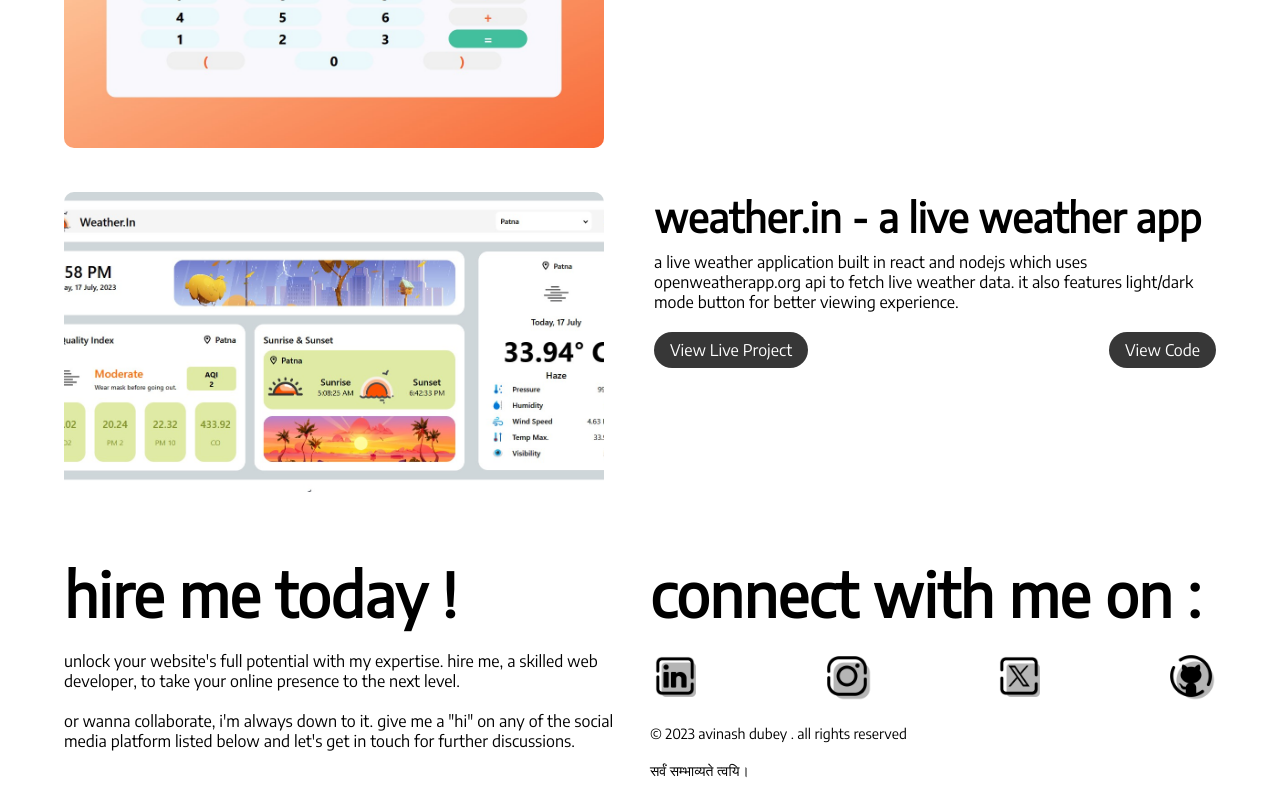
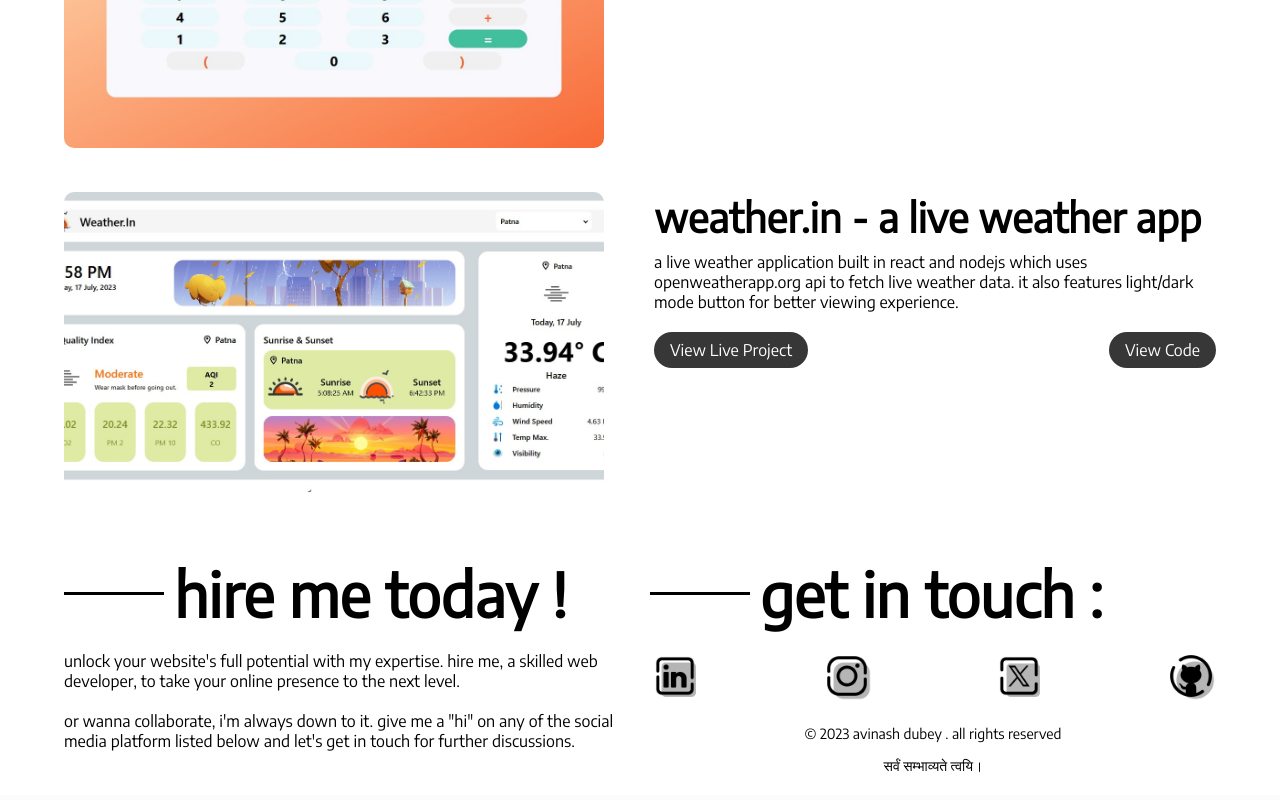
Before and after one commit to avinasdube/portfolio-avinasdube, a React (Create React App) app: page / in a window 1280 px wide. Shown: the part 1182-1982 px from the top of the page. Built offline with nearby package versions, Linux system fonts and the light colour scheme; a web font is replaced by a local one.

Commit message:
[enhancement]: enhanced footer ui

```diff
--- a/src/App.js
+++ b/src/App.js
@@ -24,7 +24,7 @@ function App() {
     setLoading(true);
     setTimeout(() => {
       setLoading(false);
-    }, 3145);
+    }, 1200);
   }, []);
 
   return (
--- a/src/components/FooterSection/FooterSection.jsx
+++ b/src/components/FooterSection/FooterSection.jsx
@@ -12,7 +12,7 @@ const FooterSection = () => {
           <div className='bottom' id='btm'>
             <div className='bottomleft'>
               <div className='hiremeHead' id='hrmhd'>
-                <span className='span'></span>hire me today !
+                <span></span>hire me today !
               </div>
               <div className='hiremeDesc' id='hrmdsk'>
                 unlock your website's full potential with my expertise. hire me,
@@ -25,8 +25,8 @@ const FooterSection = () => {
             </div>
 
             <div className='bottomright' id='btmrght'>
-              <div className='connectHead' >
-                <span></span>connect with me on :
+              <div className='connectHead' id='cncthd'>
+                <span></span>get in touch :
               </div>
               <div className='connectLogo' id='contlgo'>
                 <a href='https://www.linkedin.com/in/avinasdube/'><img src={linkedin} alt=''></img></a>
--- a/src/components/FooterSection/FooterSection.scss
+++ b/src/components/FooterSection/FooterSection.scss
@@ -23,10 +23,14 @@ footer {
             gap: 20px;
 
             .hiremeHead {
-                span{
-                    background-color: saddlebrown;
-                    width: 40px;
-                    height: 40px;
+                display: flex;
+                align-items: center;
+
+                span {
+                    background-color: black;
+                    width: 100px;
+                    height: 3px;
+                    margin-right: 10px;
                 }
 
                 font-size: 60px;
@@ -45,10 +49,14 @@ footer {
             gap: 20px;
 
             .connectHead {
-                span{
-                    background-color: red;
-                    width: 40px;
-                    height: 2px;
+                display: flex;
+                align-items: center;
+
+                span {
+                    background-color: black;
+                    width: 100px;
+                    height: 3px;
+                    margin-right: 10px;
                 }
 
                 font-size: 60px;
@@ -66,7 +74,7 @@ footer {
                     width: 50px;
                 }
 
-                img:hover{
+                img:hover {
                     transform: scale(1.04);
                     transition: 0.4s linear;
                 }
@@ -74,35 +82,36 @@ footer {
 
             .copyright {
                 font-size: 14px;
+                text-align: center;
             }
 
-            .tagline{
+            .tagline {
                 font-size: 14px;
+                margin-top: -5px;
+                text-align: center;
             }
         }
     }
 }
 
-@media only screen and (max-width: 1000px){
-    #btm{
+@media only screen and (max-width: 1000px) {
+    #btm {
         flex-direction: column;
         gap: 40px;
     }
 
-    #hrmhd{
-        span{
-            width: 40px;
-            height: 2px;
+    #hrmhd {
+        span {
+            width: 60px;
         }
 
         font-size: 40px;
     }
 
-    #btmrght{
-        .connectHead{
-            span{
-                width: 40px;
-                height: 2px;
+    #btmrght {
+        .connectHead {
+            span {
+                width: 50px;
             }
 
             font-size: 40px;
@@ -110,25 +119,23 @@ footer {
     }
 }
 
-@media only screen and (max-width: 600px){
-    #hrmhd{
-        span{
-            width: 40px;
-            height: 2px;
+@media only screen and (max-width: 600px) {
+    #hrmhd {
+        span {
+            width: 50px;
         }
 
         font-size: 30px;
     }
 
-    #hrmdsk{
+    #hrmdsk {
         font-size: 15px;
     }
 
-    #btmrght{
-        .connectHead{
-            span{
-                width: 40px;
-                height: 2px;
+    #btmrght {
+        .connectHead {
+            span {
+                width: 50px;
             }
 
             font-size: 30px;
@@ -137,9 +144,9 @@ footer {
 
 }
 
-@media only screen and (max-width: 400px){
-    #hrmhd{
-        span{
+@media only screen and (max-width: 400px) {
+    #hrmhd {
+        span {
             width: 40px;
             height: 2px;
         }
@@ -147,30 +154,31 @@ footer {
         font-size: 24px;
     }
 
-    #hrmdsk{
+    #hrmdsk {
         font-size: 12px;
         line-height: 20px;
     }
 
-    #btmrght{
-        .connectHead{
-            span{
+    #btmrght {
+        .connectHead {
+            span {
                 width: 40px;
                 height: 2px;
             }
 
             font-size: 24px;
         }
-        .copyright{
+
+        .copyright {
             font-size: 12px;
         }
 
-        .tagline{
+        .tagline {
             font-size: 12px;
         }
     }
 
-    #contlgo{
+    #contlgo {
         img {
             height: 40px;
             width: 40px;
--- a/src/components/LoadingScreen/LoadingScreen.jsx
+++ b/src/components/LoadingScreen/LoadingScreen.jsx
@@ -6,19 +6,7 @@ const LoadingScreen = () => {
     <>
       <div className='classlaoder_container'>
         <div className='loading'>
-          <span className='span'>a</span>
-          <span className='span'>v</span>
-          <span className='span'>i</span>
-          <span className='span'>n</span>
-          <span className='span'>a</span>
-          <span className='span'>s</span>
-          <span className='span'>h</span>
-          <span className='span'></span>
-          <span className='span'>d</span>
-          <span className='span'>u</span>
-          <span className='span'>b</span>
-          <span className='span'>e</span>
-          <span className='span'>y</span>
+          <div className='tagline'>सर्वं सम्भाव्यते त्वयि।</div>
         </div>
       </div>
     </>
--- a/src/components/LoadingScreen/LoadingScreen.scss
+++ b/src/components/LoadingScreen/LoadingScreen.scss
@@ -12,96 +12,28 @@ $primaryfont: 'Encode Sans', sans-serif;
     justify-content: center;
     align-items: center;
     height: 100vh;
-    background-color: rgb(14, 14, 14);
+    background-color: rgb(15, 15, 15);
     color: white;
+    font-family: $primaryfont;
 
     .loading {
         display: flex;
         justify-content: center;
         align-items: center;
-    width: 100px;
-    gap: 4px;
-    height: 100px;
 
-    span {
+        .tagline {
             font-size: 40px;
-        width: 50px;
-        height: 50px;
-        padding: 4px;
-        border-radius: 50%;
-        font-family: $primaryfont;
-        animation: scale 1s ease-in-out infinite;
         }
 
-    span:nth-child(2) {
-        animation-delay: -1.2s;
-    }
-
-    span:nth-child(3) {
-        animation-delay: -1.1s;
-    }
-
-    span:nth-child(4) {
-        animation-delay: -1.0s;
-    }
-
-    span:nth-child(5) {
-        animation-delay: -0.9s;
-    }
-
-    span:nth-child(6) {
-        animation-delay: -0.8s;
-    }
-
-    span:nth-child(7) {
-        animation-delay: -0.7s;
-    }
-
-    span:nth-child(8) {
-        animation-delay: -0.6s;
-    }
-
-    span:nth-child(9) {
-        animation-delay: -0.5s;
-    }
-
-    span:nth-child(10) {
-        animation-delay: -0.4s;
-    }
-
-    span:nth-child(11) {
-        animation-delay: -0.3s;
-    }
-
-    span:nth-child(12) {
-        animation-delay: -0.2s;
-    }
-
-    span:nth-child(13) {
-        animation-delay: -0.1s;
-    }
-
-    @keyframes scale {
-        0%,
-        40%,
-        100% {
-            transform: scaleY(0.10);
-        }
-
-        20% {
-            transform: scaleY(1);
-        }
-    }
     }
 }
 
-  @media only screen and (max-width: 800px){
-    .classlaoder_container{
-        .loading{
+@media only screen and (max-width: 800px) {
+    .classlaoder_container {
+        .loading {
             gap: 0px;
-            span{
-                width: 10px;
-                height: 30px;
+
+            .tagline {
                 font-size: 22px;
             }
         }
--- a/src/components/WelcomeSection/WelcomeSection.jsx
+++ b/src/components/WelcomeSection/WelcomeSection.jsx
@@ -17,7 +17,7 @@ const WelcomeSection = () => {
             world of web technology. i specialize in
             mern stack and react gives me confidence.
             i find similarity between writing codes and poetry.
-            my work defines my consistency. open sourcing drives
+            my work defines my ability and open sourcing drives
             me.
           </div>
         </div>
```
Lines whose indentation alone changed are shown as unchanged.
